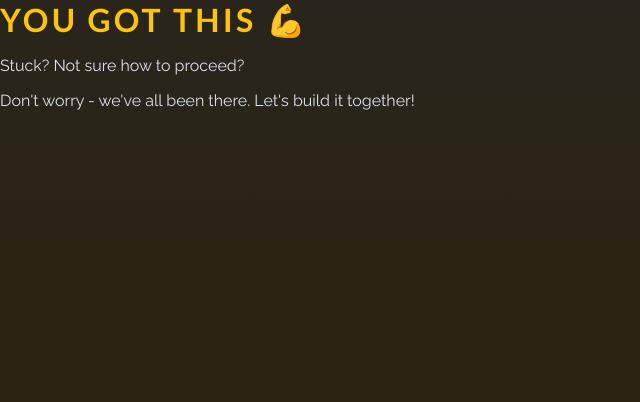
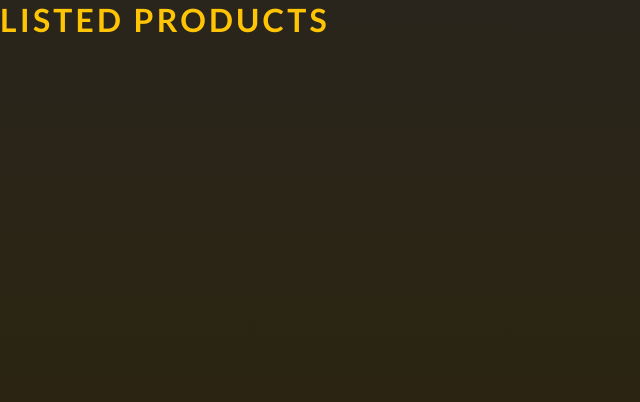
Before and after one commit to Rod7678/Food-Delivery-App, a React (Vite) app: page / in a window 1280 px wide. Shown: the top 402 px of the page, without its empty margins (0-640 px from the left). Built offline with nearby package versions, Linux system fonts and the light colour scheme.

Commit message:
added first product component

```diff
--- a/package.json
+++ b/package.json
@@ -21,6 +21,6 @@
     "eslint-plugin-react": "^7.32.2",
     "eslint-plugin-react-hooks": "^4.6.0",
     "eslint-plugin-react-refresh": "^0.4.3",
-    "vite": "^4.4.5"
+    "vite": "^7.2.2"
   }
 }
--- a/src/App.jsx
+++ b/src/App.jsx
@@ -1,9 +1,9 @@
+import Products from "./components/Products.jsx";
+
 function App() {
   return (
     <>
-      <h1>You got this 💪</h1>
-      <p>Stuck? Not sure how to proceed?</p>
-      <p>Don't worry - we've all been there. Let's build it together!</p>
+      <Products />
     </>
   );
 }
--- /dev/null
+++ b/src/components/Products.jsx
@@ -0,0 +1,5 @@
+export default function Products(){
+    return (
+        <h1>Listed products</h1>
+    )
+}
```
Also changed, not shown: 1 other file (tests, documents, lock files or other folders).
